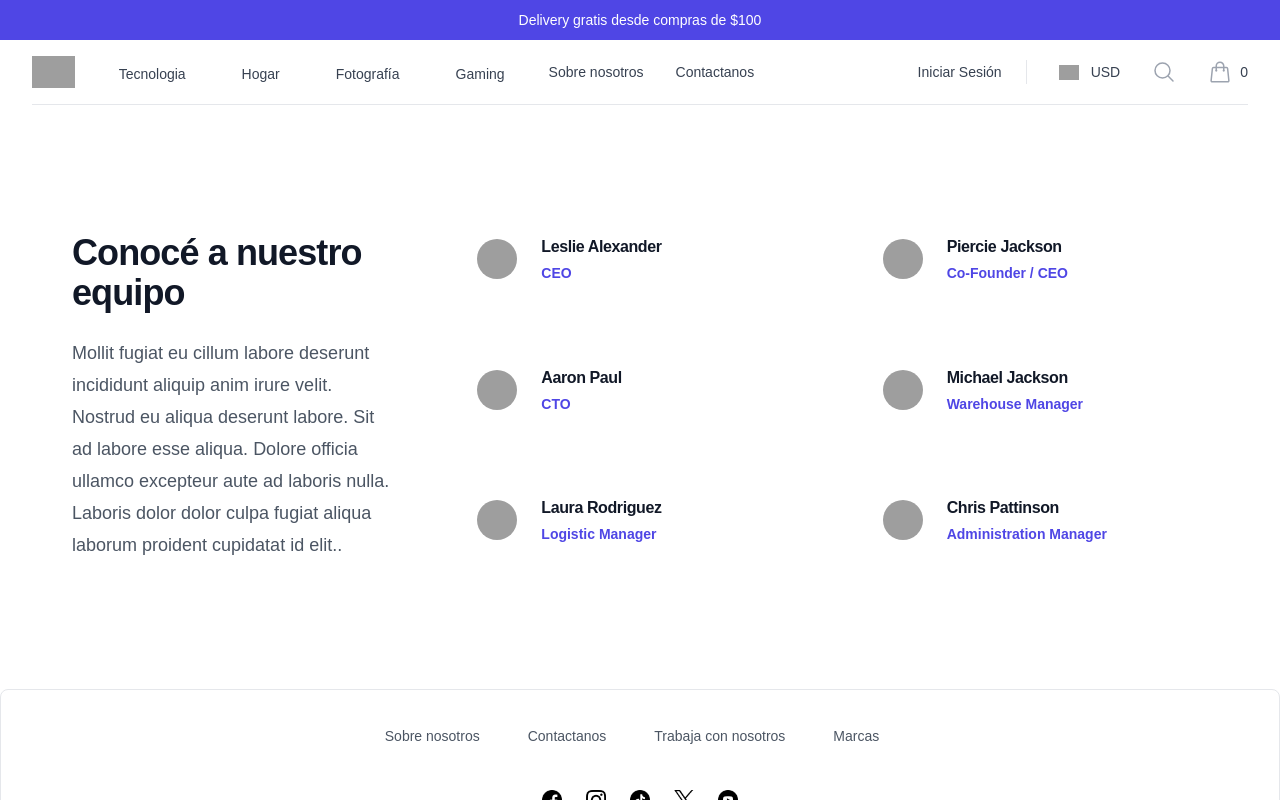
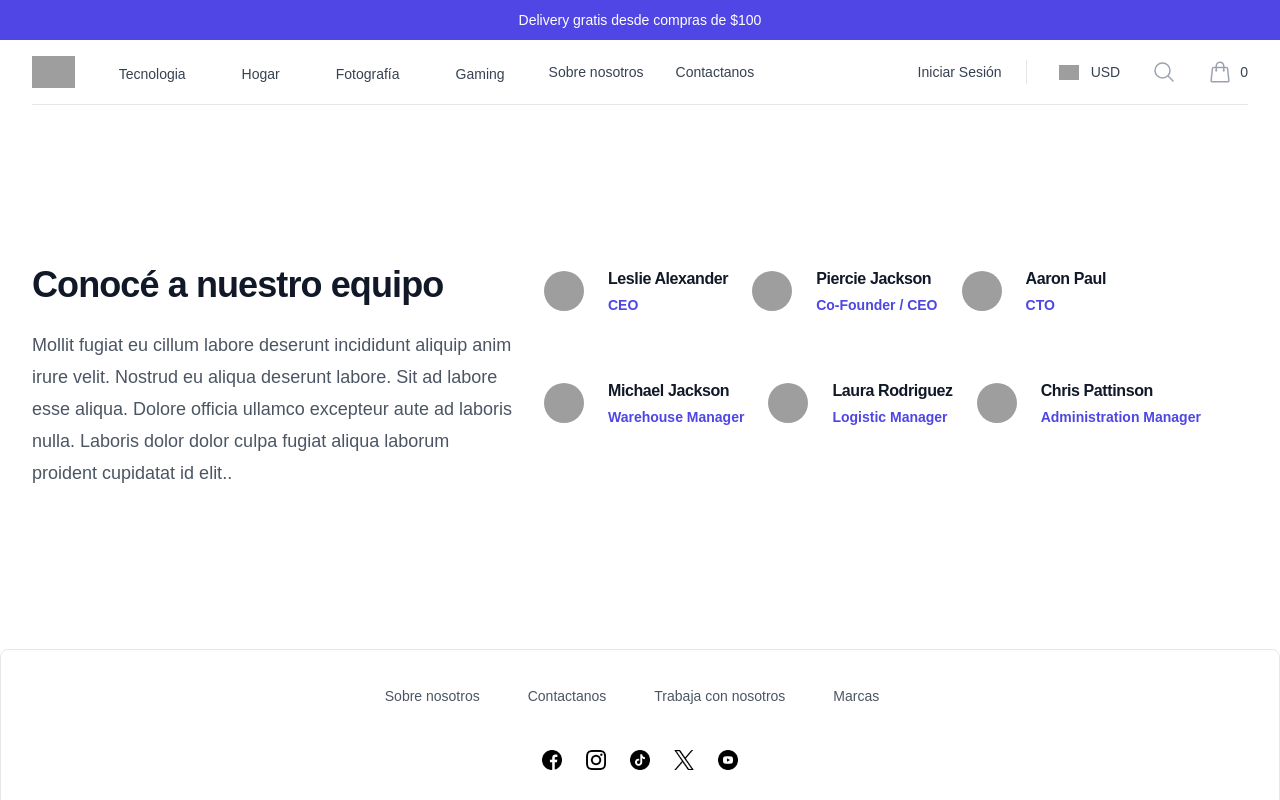
Before and after one commit to Rafael93/Mern-E-Commerce, a Next.js app in the folder client/: page /about-us in a window 1280 px wide. Shown: the top 800 px of the page. Built offline with nearby package versions, Linux system fonts and the light colour scheme; grey boxes are pictures that could not be loaded.

Commit message:
content display fixed in about us page and agree button fixed in contact us page

```diff
--- a/client/app/about-us/page.js
+++ b/client/app/about-us/page.js
@@ -40,9 +40,9 @@ const people = [
 
 export default function AboutUs() {
   return (
-    <div className="bg-white py-32 px-10 min-h-[70vh] sm:py-32">
-      <div className="mx-auto grid max-w-7xl gap-20 lg:px-8 xl:grid-cols-3">
-        <div className="max-w-xl">
+    <div className="bg-white max-w-7xl mx-auto">
+      <div className="flex mx-auto max-w-7xl my-[10rem]">
+        <div className="max-w-[30rem] flex-1 mx-8">
           <h2 className="text-3xl font-semibold tracking-tight text-pretty text-gray-900 sm:text-4xl">
             Conocé a nuestro equipo
           </h2>
@@ -54,13 +54,10 @@ export default function AboutUs() {
             id elit..
           </p>
         </div>
-        <ul
-          role="list"
-          className="grid gap-x-[5rem] sm:grid-cols-2 sm:gap-y-16 xl:col-span-2"
-        >
+        <ul role="list" className="flex flex-1 flex-wrap">
           {people.map((person) => (
             <li key={person.name}>
-              <div className="flex items-center gap-x-6">
+              <div className="flex items-center gap-x-6 mr-6">
                 <img
                   alt=""
                   src={person.imageUrl}
--- a/client/app/contact-us/page.js
+++ b/client/app/contact-us/page.js
@@ -4,6 +4,7 @@ import { ChevronDownIcon } from "@heroicons/react/16/solid";
 import { Field, Label, Switch } from "@headlessui/react";
 export default function contactUs() {
   const [agreed, setAgreed] = useState(false);
+
   return (
     <div className=" bg-white px-6 py-20 sm:py-22 lg:px-8">
       <div
@@ -158,12 +159,12 @@ export default function contactUs() {
               <Switch
                 checked={agreed}
                 onChange={setAgreed}
-                className="group flex w-8 flex-none cursor-pointer rounded-full bg-gray-200 p-px ring-1 ring-gray-900/5 transition-colors duration-200 ease-in-out ring-inset focus-visible:outline-2 focus-visible:outline-offset-2 focus-visible:outline-indigo-600 data-checked:bg-indigo-600"
+                className="group inline-flex h-6 w-11 items-center rounded-full bg-gray-200 transition data-[checked]:bg-indigo-600"
               >
                 <span className="sr-only">De Acuerdo con las políticas</span>
                 <span
                   aria-hidden="true"
-                  className="size-4 transform rounded-full bg-white ring-1 shadow-xs ring-gray-900/5 transition duration-200 ease-in-out group-data-checked:translate-x-3.5"
+                  className="size-4 translate-x-1 rounded-full bg-white transition group-data-[checked]:translate-x-6"
                 />
               </Switch>
             </div>
```
